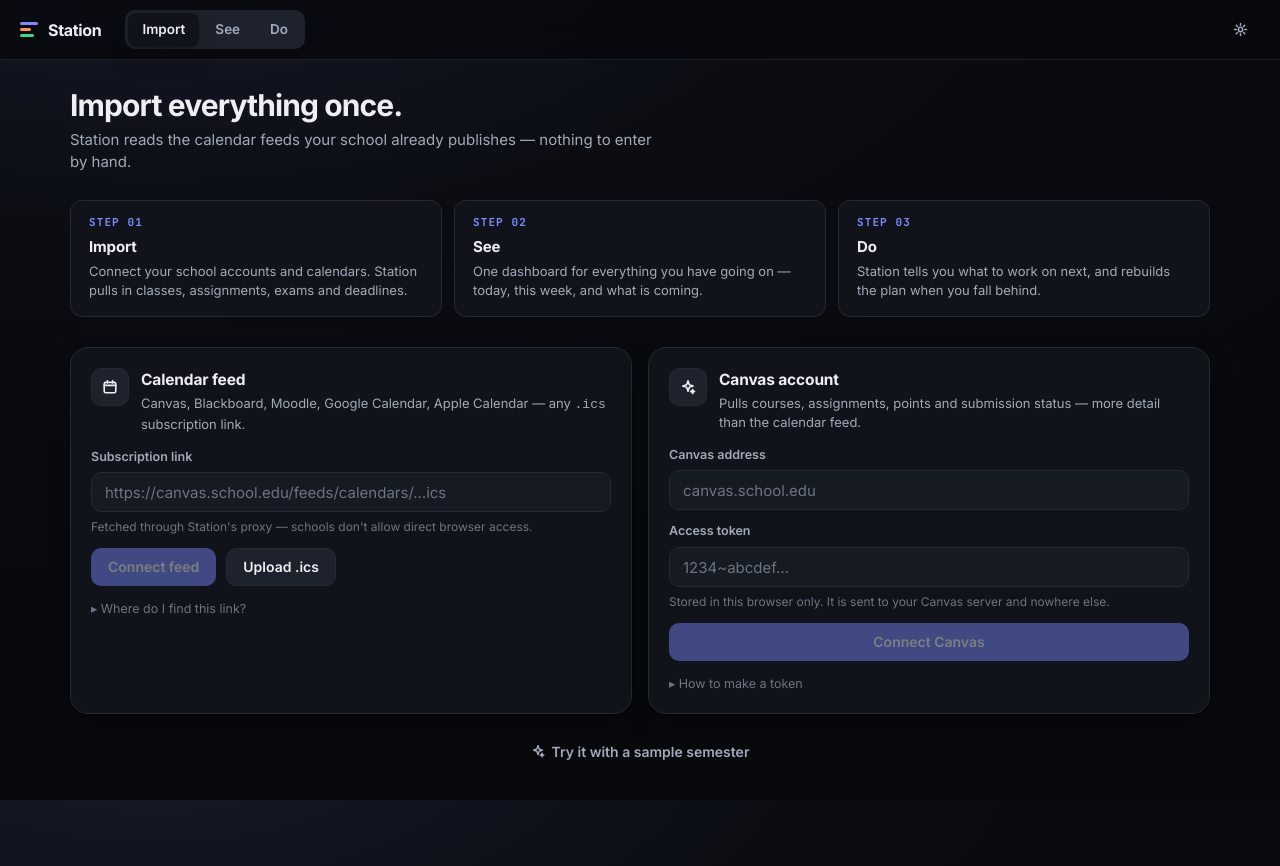
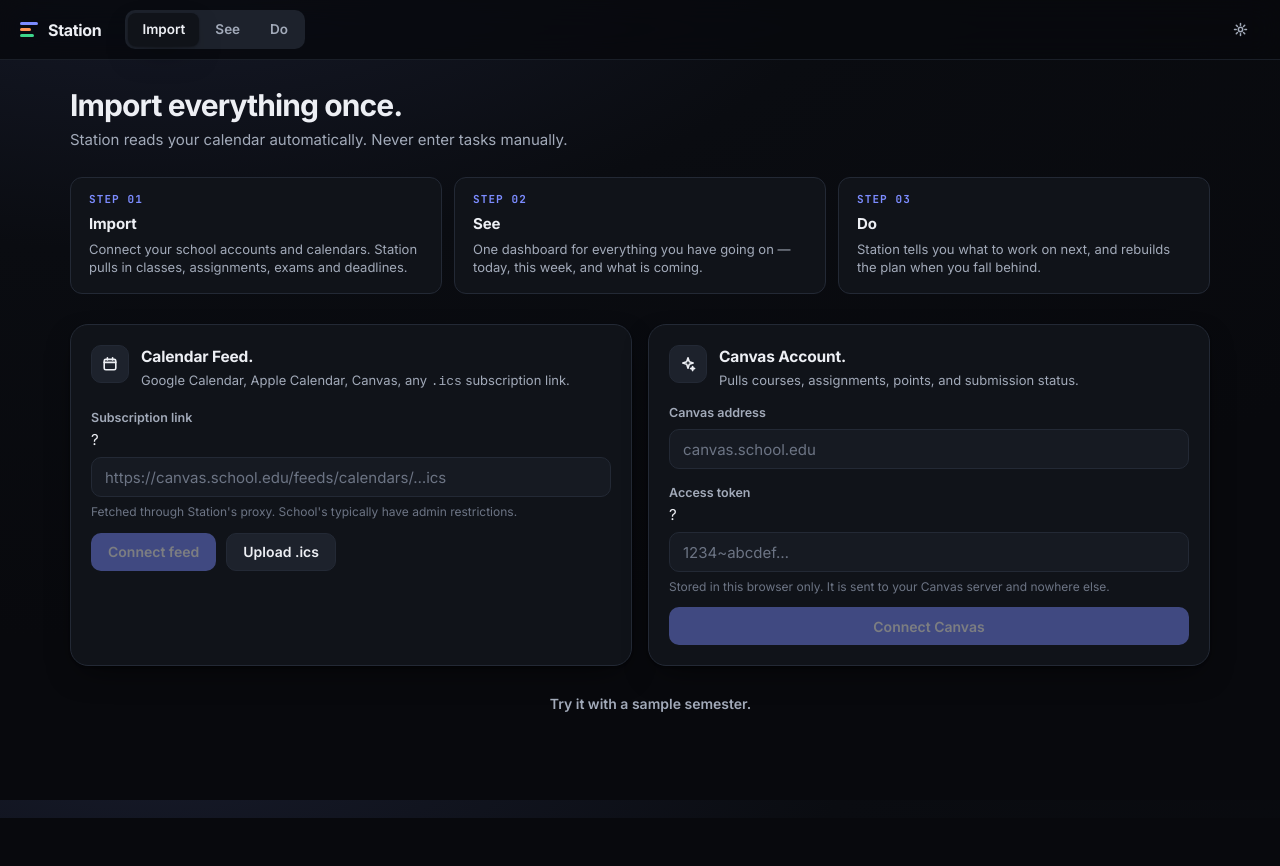
Before and after one commit to JacobQuion/Station, a React (Vite) app: page / in a window 1280 px wide. After the commit the page ends 818 px from the top, so only its background shows below. Built offline with nearby package versions, Linux system fonts and the light colour scheme.

Commit message:
Update Import.tsx

```diff
--- a/src/views/Import.tsx
+++ b/src/views/Import.tsx
@@ -1,4 +1,4 @@
-import { useState } from 'react';
+import { useEffect, useRef, useState, type ReactNode } from 'react';
 import { useStation } from '../store/useStation';
 import { Icon } from '../components/ui';
 import { parseIcs } from '../lib/ics';
@@ -22,6 +22,48 @@ const STEPS = [
     p: 'Station tells you what to work on next, and rebuilds the plan when you fall behind.',
   },
 ];
+
+/* Field-level help. Opens as an overlay anchored to the label so the card never resizes. */
+function FieldHelp({ title, children }: { title: string; children: ReactNode }) {
+  const [open, setOpen] = useState(false);
+  const wrap = useRef<HTMLDivElement>(null);
+
+  useEffect(() => {
+    if (!open) return;
+    const onDown = (e: MouseEvent) => {
+      if (!wrap.current?.contains(e.target as Node)) setOpen(false);
+    };
+    const onKey = (e: KeyboardEvent) => {
+      if (e.key === 'Escape') setOpen(false);
+    };
+    document.addEventListener('mousedown', onDown);
+    document.addEventListener('keydown', onKey);
+    return () => {
+      document.removeEventListener('mousedown', onDown);
+      document.removeEventListener('keydown', onKey);
+    };
+  }, [open]);
+
+  return (
+    <div className="help" ref={wrap}>
+      <button
+        type="button"
+        className="help-trigger"
+        aria-expanded={open}
+        aria-label={title}
+        onClick={() => setOpen((o) => !o)}
+      >
+        ?
+      </button>
+      {open && (
+        <div className="help-pop" role="dialog" aria-label={title}>
+          <b>{title}</b>
+          {children}
+        </div>
+      )}
+    </div>
+  );
+}
 
 export function ImportView({ onDone }: { onDone: () => void }) {
   const { sources, items, busy, connectIcs, connectCanvas, loadDemo, resync, removeSource } = useStation();
@@ -60,7 +102,7 @@ export function ImportView({ onDone }: { onDone: () => void }) {
     <>
       <div className="page-head">
         <h1>Import everything once.</h1>
-        <p>Station reads the calendar feeds your school already publishes — nothing to enter by hand.</p>
+        <p>Station reads your calendar automatically. Never enter tasks manually.</p>
       </div>
 
       {!sources.length && (
@@ -83,10 +125,9 @@ export function ImportView({ onDone }: { onDone: () => void }) {
               <Icon name="calendar" />
             </div>
             <div>
-              <h3>Calendar feed</h3>
+              <h3>Calendar Feed.</h3>
               <p>
-                Canvas, Blackboard, Moodle, Google Calendar, Apple Calendar — any <code>.ics</code>{' '}
-                subscription link.
+                Google Calendar, Apple Calendar, Canvas, any <code>.ics</code> subscription link.
               </p>
             </div>
           </div>
@@ -97,7 +138,26 @@ export function ImportView({ onDone }: { onDone: () => void }) {
             }}
           >
             <div className="field">
-              <label htmlFor="feed-url">Subscription link</label>
+              <div className="field-head">
+                <label htmlFor="feed-url">Subscription link</label>
+                <FieldHelp title="Where do I find this link?">
+                  <ol>
+                    <li>
+                      <b>Canvas</b> — Calendar → <code>Calendar Feed</code> in the right sidebar.
+                    </li>
+                    <li>
+                      <b>Google Calendar</b> — Settings → your calendar →{' '}
+                      <code>Secret address in iCal format</code>.
+                    </li>
+                    <li>
+                      <b>Blackboard</b> — Calendar → <code>Get External Calendar Link</code>.
+                    </li>
+                    <li>
+                      <b>Moodle</b> — Calendar → <code>Export calendar</code> → get URL.
+                    </li>
+                  </ol>
+                </FieldHelp>
+              </div>
               <input
                 id="feed-url"
                 className="input"
@@ -108,7 +168,7 @@ export function ImportView({ onDone }: { onDone: () => void }) {
                 autoComplete="off"
               />
               <span className="hint">
-                Fetched through Station's proxy — schools don't allow direct browser access.
+                Fetched through Station's proxy. School's typically have admin restrictions.
               </span>
             </div>
             <div className="row wrap">
@@ -129,24 +189,6 @@ export function ImportView({ onDone }: { onDone: () => void }) {
                 />
               </label>
             </div>
-            <details className="how">
-              <summary>Where do I find this link?</summary>
-              <ol>
-                <li>
-                  <b>Canvas</b> — Calendar → <code>Calendar Feed</code> in the right sidebar.
-                </li>
-                <li>
-                  <b>Google Calendar</b> — Settings → your calendar →{' '}
-                  <code>Secret address in iCal format</code>.
-                </li>
-                <li>
-                  <b>Blackboard</b> — Calendar → <code>Get External Calendar Link</code>.
-                </li>
-                <li>
-                  <b>Moodle</b> — Calendar → <code>Export calendar</code> → get URL.
-                </li>
-              </ol>
-            </details>
           </form>
         </div>
 
@@ -157,10 +199,8 @@ export function ImportView({ onDone }: { onDone: () => void }) {
               <Icon name="sparkles" />
             </div>
             <div>
-              <h3>Canvas account</h3>
-              <p>
-                Pulls courses, assignments, points and submission status — more detail than the calendar feed.
-              </p>
+              <h3>Canvas Account.</h3>
+              <p>Pulls courses, assignments, points, and submission status.</p>
             </div>
           </div>
           <form
@@ -181,7 +221,20 @@ export function ImportView({ onDone }: { onDone: () => void }) {
               />
             </div>
             <div className="field">
-              <label htmlFor="canvas-token">Access token</label>
+              <div className="field-head">
+                <label htmlFor="canvas-token">Access token</label>
+                <FieldHelp title="How to make a token">
+                  <ol>
+                    <li>
+                      In Canvas, open <code>Account → Settings</code>.
+                    </li>
+                    <li>
+                      Scroll to <b>Approved Integrations</b> → <code>+ New Access Token</code>.
+                    </li>
+                    <li>Name it "Station", leave the expiry blank, then copy the token.</li>
+                  </ol>
+                </FieldHelp>
+              </div>
               <input
                 id="canvas-token"
                 className="input"
@@ -198,18 +251,6 @@ export function ImportView({ onDone }: { onDone: () => void }) {
             <button className="btn btn-primary" disabled={!host.trim() || !token.trim() || Boolean(busy)}>
               {busy ? busy : 'Connect Canvas'}
             </button>
-            <details className="how">
-              <summary>How to make a token</summary>
-              <ol>
-                <li>
-                  In Canvas, open <code>Account → Settings</code>.
-                </li>
-                <li>
-                  Scroll to <b>Approved Integrations</b> → <code>+ New Access Token</code>.
-                </li>
-                <li>Name it "Station", leave the expiry blank, then copy the token.</li>
-              </ol>
-            </details>
           </form>
         </div>
       </div>
@@ -222,7 +263,7 @@ export function ImportView({ onDone }: { onDone: () => void }) {
             onDone();
           }}
         >
-          <Icon name="sparkles" size={14} /> Try it with a sample semester
+          <Icon name="beaker" size={14} /> Try it with a sample semester.
         </button>
       </div>
 
@@ -237,7 +278,7 @@ export function ImportView({ onDone }: { onDone: () => void }) {
               <div className="source-row" key={s.id}>
                 <div className="connector-icon" style={{ width: 32, height: 32, fontSize: 14 }}>
                   <Icon
-                    name={s.kind === 'canvas' ? 'sparkles' : s.kind === 'demo' ? 'sparkles' : 'calendar'}
+                    name={s.kind === 'canvas' ? 'sparkles' : s.kind === 'demo' ? 'beaker' : 'calendar'}
                     size={14}
                   />
                 </div>
@@ -268,11 +309,6 @@ export function ImportView({ onDone }: { onDone: () => void }) {
               </div>
             ))}
           </div>
-          <div className="row" style={{ marginTop: 16 }}>
-            <button className="btn btn-primary btn-lg" onClick={onDone}>
-              See everything →
-            </button>
-          </div>
         </div>
       )}
     </>
```
